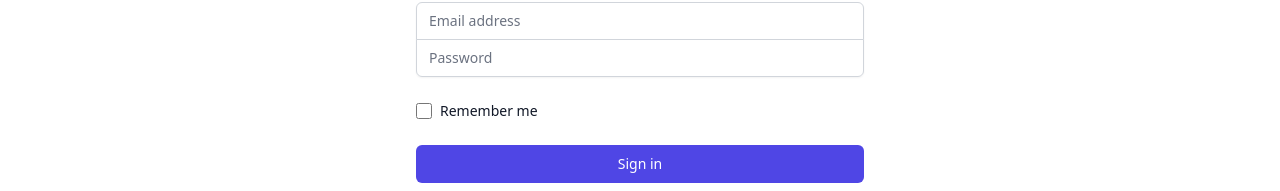
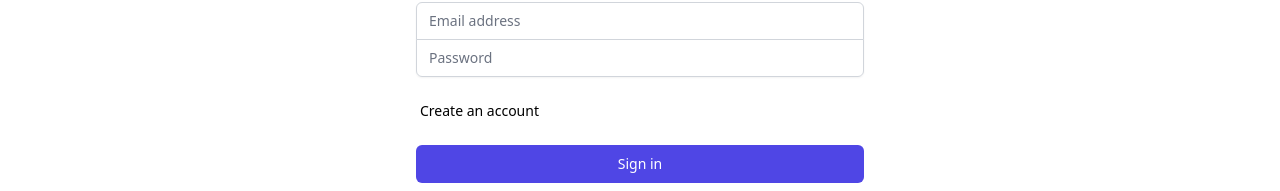
Before and after one commit to NitinN77/MyAnon, a React (Vite) app in the folder frontend/: page /login in a window 1280 px wide. Shown: the part 250-441 px from the top of the page. Built offline with nearby package versions, Linux system fonts and the light colour scheme.

Commit message:
form clear fix

```diff
--- a/frontend/src/pages/Feed/Feed.jsx
+++ b/frontend/src/pages/Feed/Feed.jsx
@@ -35,6 +35,8 @@ const Feed = () => {
   const postMutation = useMutation(createPost, {
     onSuccess: () => {
       queryClient.invalidateQueries("posts");
+      setFormBody('')
+      setFormTitle('')
     },
   });
 
--- a/frontend/src/pages/Login/Login.jsx
+++ b/frontend/src/pages/Login/Login.jsx
@@ -82,18 +82,7 @@ const Login = () => {
 
           <div className="flex items-center justify-between">
             <div className="flex items-center">
-              <input
-                id="remember-me"
-                name="remember-me"
-                type="checkbox"
-                className="h-4 w-4 text-indigo-600 focus:ring-indigo-500 border-gray-300 rounded"
-              />
-              <label
-                htmlFor="remember-me"
-                className="ml-2 block text-sm text-gray-900"
-              >
-                Remember me
-              </label>
+              <a href="/register" className="ml-1 text-sm">Create an account</a>
             </div>
 
             {/* <div className="text-sm">
--- a/frontend/src/pages/PostDetail/PostDetail.jsx
+++ b/frontend/src/pages/PostDetail/PostDetail.jsx
@@ -82,6 +82,7 @@ const PostDetail = () => {
     onSuccess: () => {
       queryClient.invalidateQueries("posts");
       queryClient.invalidateQueries("singlePost");
+      setNewCommment('')
     },
   });
 
@@ -180,7 +181,7 @@ const PostDetail = () => {
               </div>
             </form>
             <ul className="mt-2">
-              {detailPost.comments.map((comment) => (
+              {detailPost.comments.sort((a, b) => (a.createdAt < b.createdAt) ? 1 : 0).map((comment) => (
                 <DetailComment comment={comment} />
               ))}
             </ul>
```
